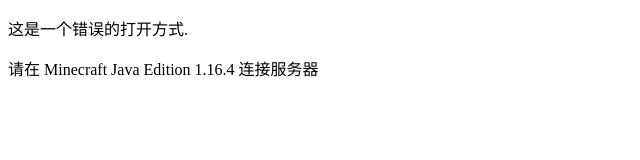
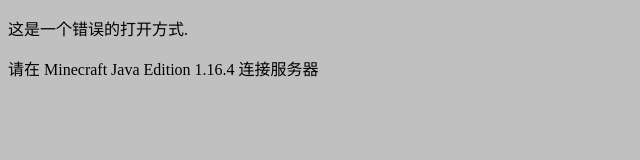
Before and after one commit to HeteroCraft/HeteroCraft-play.github.io, a plain HTML site: page index.html in a window 1280 px wide. Shown: the whole page, without its empty margins (0-640 px from the left). Drawn offline with Linux system fonts and the light colour scheme.

Commit message:
Update index.html

```diff
--- a/index.html
+++ b/index.html
@@ -2,6 +2,11 @@
 <html>
   <head>
     <title>现在游玩 HeteroCraft 群组服!</title>
+    <style>
+      body{
+        background-color: silver
+      }
+    </style>
   </head>
 
   <body>
```
